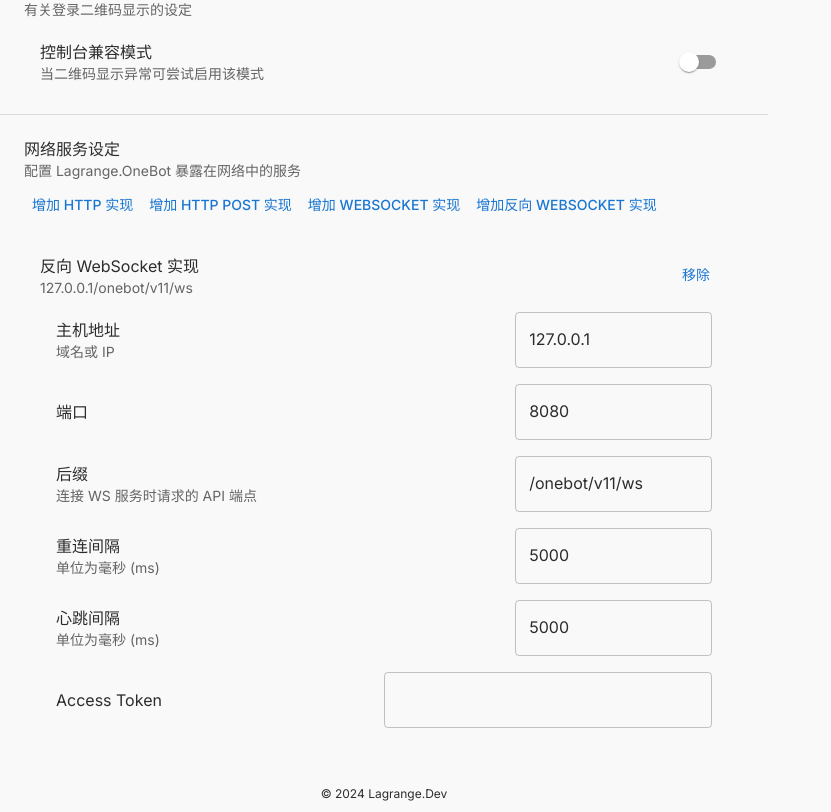
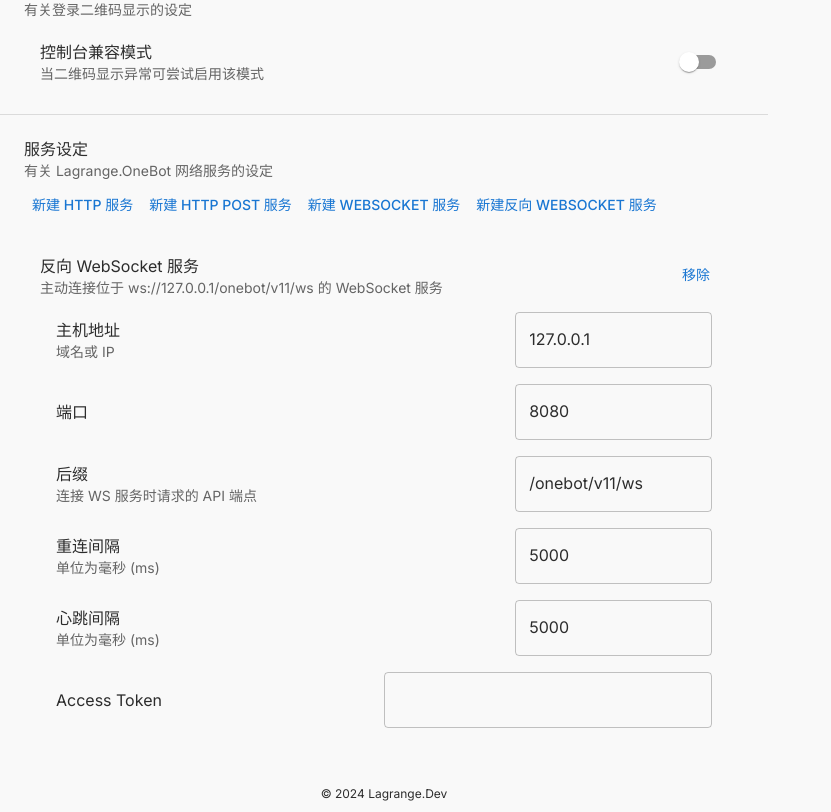
Before and after one commit to TsukishiroStudio/lagrange-config-generator, a React (Vite) app: page / in a window 1280 px wide. Shown: the part 1180-1992 px from the top of the page, without its empty margins (0-831 px from the left). Built offline with nearby package versions, Linux system fonts and the light colour scheme.

Commit message:
update: explanation of implementations

```diff
--- a/src/App.tsx
+++ b/src/App.tsx
@@ -318,7 +318,7 @@ function App() {
           <Divider />
           <List sx={{ paddingX: 3, paddingY: 2 }}>
             <ListItem disablePadding={true}>
-              <ListItemText primary={'网络服务设定'} secondary={'配置 Lagrange.OneBot 暴露在网络中的服务'} />
+              <ListItemText primary={'服务设定'} secondary={'有关 Lagrange.OneBot 网络服务的设定'} />
             </ListItem>
             <ListItem disablePadding={true}>
               <Button onClick={() => {
@@ -333,14 +333,14 @@ function App() {
                     },
                   });
                 });
-              }}>增加 HTTP 实现</Button>
+              }}>新建 HTTP 服务</Button>
               <Button onClick={() => {
                 setImpls(draft => {
                   draft.push({
                     key: nextImplKey.current++,
                     config: {
                       'Type': 'HttpPost',
-                      'Host': '127.0.0.1', // 可以填写前缀协议, 例如 `https://`
+                      'Host': '127.0.0.1',
                       'Port': 8082,
                       'Suffix': '/',
                       'HeartBeatInterval': 5000,
@@ -350,7 +350,7 @@ function App() {
                     },
                   });
                 });
-              }}>增加 HTTP Post 实现</Button>
+              }}>新建 HTTP Post 服务</Button>
               <Button onClick={() => {
                 setImpls(draft => {
                   draft.push({
@@ -365,7 +365,7 @@ function App() {
                     },
                   });
                 });
-              }}>增加 WebSocket 实现</Button>
+              }}>新建 WebSocket 服务</Button>
               <Button onClick={() => {
                 setImpls(draft => {
                   draft.push({
@@ -381,14 +381,17 @@ function App() {
                     },
                   });
                 });
-              }}>增加反向 WebSocket 实现</Button>
+              }}>新建反向 WebSocket 服务</Button>
             </ListItem>
             {
               impls.map(({ key, config }, index) => {
                 if (config.Type === 'ReverseWebSocket') {
                   return <List key={key} sx={{ padding: 2, marginY: 1 }}>
                     <ListItem disablePadding={true}>
-                      <ListItemText primary={'反向 WebSocket 实现'} secondary={`${config.Host}${config.Suffix}`} />
+                      <ListItemText
+                        primary={'反向 WebSocket 服务'}
+                        secondary={`主动连接位于 ws://${config.Host}${config.Suffix} 的 WebSocket 服务`}
+                      />
                       <Button onClick={() => setImpls(draft => {
                         draft.splice(index, 1);
                       })}>移除</Button>
@@ -463,7 +466,8 @@ function App() {
                 } else if (config.Type === 'ForwardWebSocket') {
                   return <List key={key} sx={{ padding: 2, marginY: 1 }}>
                     <ListItem disablePadding={true}>
-                      <ListItemText primary={'正向 WebSocket 实现'} secondary={`${config.Host}:${config.Port}`} />
+                      <ListItemText primary={'正向 WebSocket 服务'}
+                                    secondary={`在 ${config.Port} 端口监听 WebSocket 连接`} />
                       <Button onClick={() => setImpls(draft => {
                         draft.splice(index, 1);
                       })}>移除</Button>
@@ -525,8 +529,10 @@ function App() {
                 } else if (config.Type === 'HttpPost') {
                   return <List key={key} sx={{ padding: 2, marginY: 1 }}>
                     <ListItem disablePadding={true}>
-                      <ListItemText primary={'HTTP Post 实现'}
-                                    secondary={`${config.Host}:${config.Port}${config.Suffix}`} />
+                      <ListItemText primary={'HTTP Post 服务'}
+                                    secondary={`向地址 ${
+                                      config.Host.startsWith('https://') ? config.Host : `http://${config.Host}`
+                                    }:${config.Port}${config.Suffix} 通过 Post 上报事件`} />
                       <Button onClick={() => setImpls(draft => {
                         draft.splice(index, 1);
                       })}>移除</Button>
@@ -612,7 +618,8 @@ function App() {
                 } else { // Http
                   return <List key={key} sx={{ padding: 2, marginY: 1 }}>
                     <ListItem disablePadding={true}>
-                      <ListItemText primary={'HTTP 实现'} secondary={`${config.Host}:${config.Port}`} />
+                      <ListItemText primary={'HTTP 服务'}
+                                    secondary={`在 ${config.Port} 端口监听 HTTP 连接`} />
                       <Button onClick={() => setImpls(draft => {
                         draft.splice(index, 1);
                       })}>移除</Button>
```
